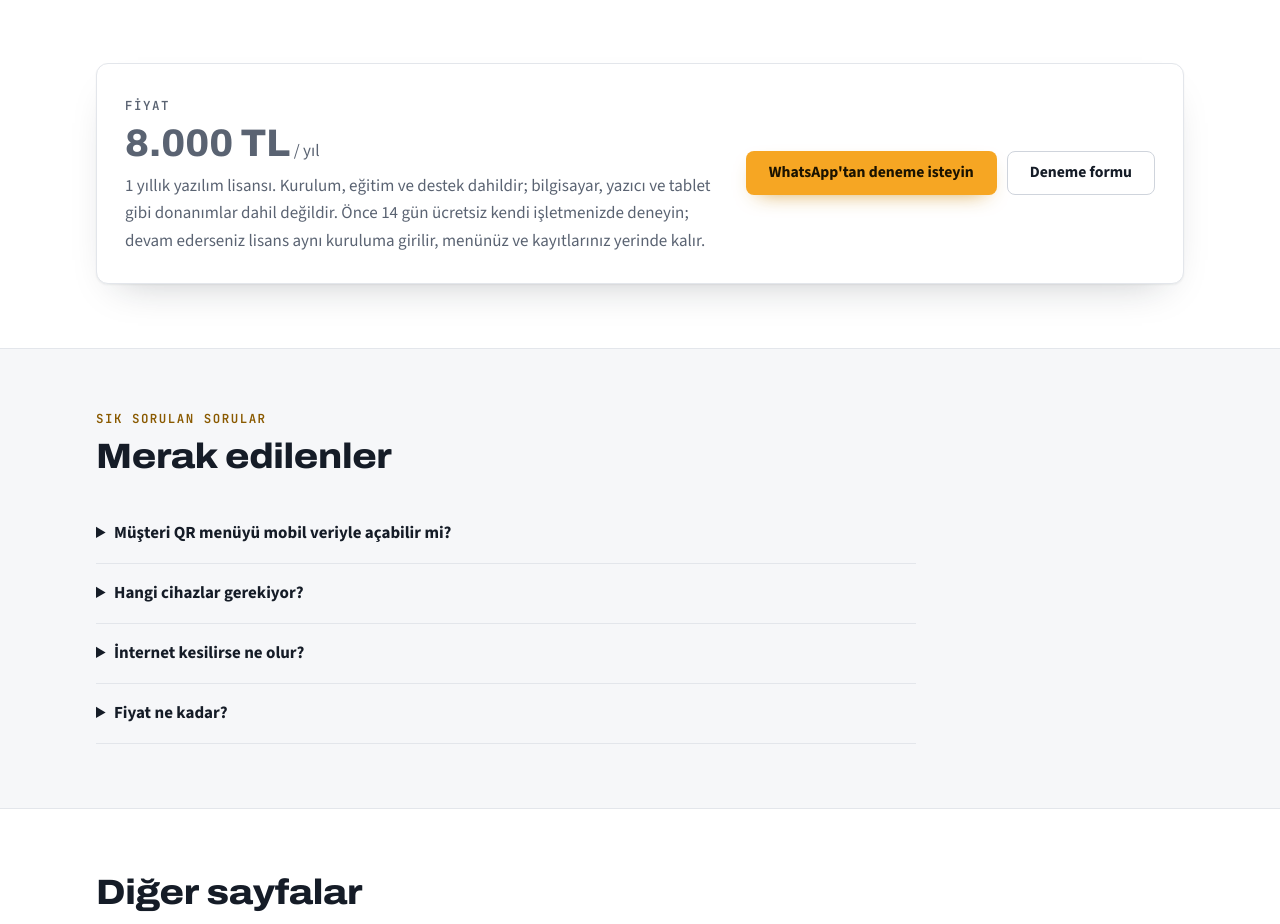
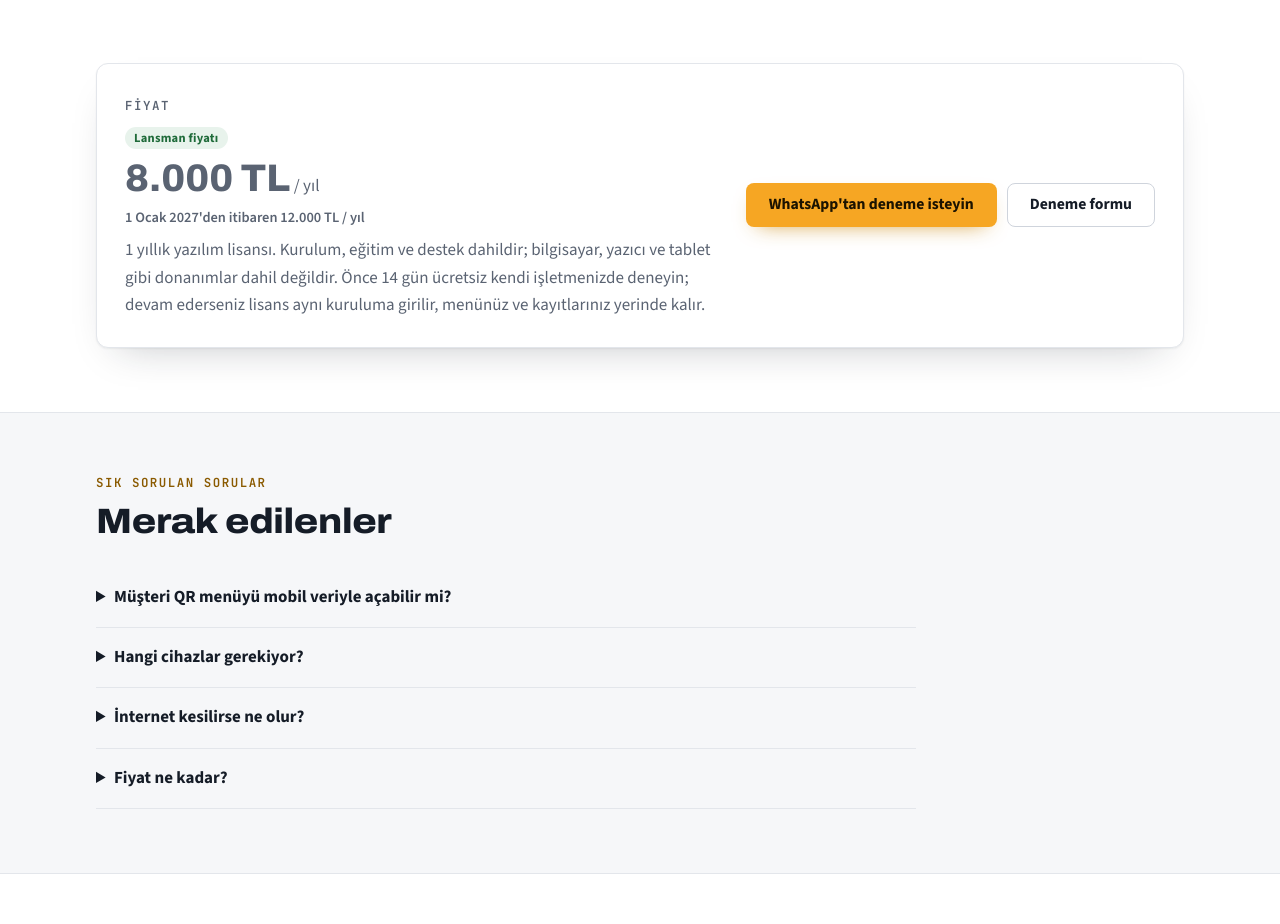
Before and after one commit to Xarquire/Xarquire.github.io, a plain HTML site: page smartmenu/qr-menu/index.html in a window 1280 px wide. Shown: the part 3460-4384 px from the top of the page. Drawn offline with Linux system fonts and the light colour scheme.

Commit message:
Site: adisyon paketinde lansman fiyatı rozeti ve 1 Ocak 2027 fiyat notu
Co-Authored-By: Claude Opus 5.5 <noreply@anthropic.com>
Claude-Session: https://claude.ai/code/session_01WDzNDLCVhqZjhv72RnkZKP

```diff
--- a/smartmenu/qr-menu/index.html
+++ b/smartmenu/qr-menu/index.html
@@ -178,7 +178,9 @@
       <div class="price">
         <div>
           <p class="eyebrow">Fiyat</p>
-          <p style="margin-top:12px"><b>8.000 TL</b> <span style="color:var(--muted)">/ yıl</span></p>
+          <p style="margin-top:12px"><span class="lansman">Lansman fiyatı</span></p>
+          <p style="margin-top:8px"><b>8.000 TL</b> <span style="color:var(--muted)">/ yıl</span></p>
+          <span class="sonra">1 Ocak 2027'den itibaren 12.000 TL / yıl</span>
           <p>1 yıllık yazılım lisansı. Kurulum, eğitim ve destek dahildir; bilgisayar, yazıcı ve tablet gibi donanımlar dahil değildir. Önce 14 gün ücretsiz kendi işletmenizde deneyin; devam ederseniz lisans aynı kuruluma girilir, menünüz ve kayıtlarınız yerinde kalır.</p>
         </div>
         <div class="cta">
--- a/smartmenu/sayfa.css
+++ b/smartmenu/sayfa.css
@@ -146,3 +146,7 @@ footer a:hover { text-decoration: underline; }
 button.btn { cursor: pointer; }
 button.btn:disabled { opacity: .5; cursor: not-allowed; }
 @media (max-width: 760px) { .kart-galeri { grid-template-columns: repeat(2, minmax(0, 1fr)); gap: 12px; padding: 12px; } }
+
+/* Lansman fiyatı */
+.lansman { display: inline-block; width: fit-content; justify-self: start; align-self: flex-start; background: #E8F3EC; color: #1F6B3A; font: 700 .78rem/1 var(--f-body, inherit); letter-spacing: .02em; padding: 5px 9px; border-radius: 999px; vertical-align: middle; }
+.sonra { display: block; color: var(--muted); font-size: .9rem; font-weight: 600; margin-top: 6px; }
```
Also changed, not shown: smartmenu/adisyon-programi/index.html (+3 -1 lines), smartmenu/cozumler/index.html (+2 -2 lines), smartmenu/index.html (+4 -0 lines), smartmenu/internetsiz-adisyon-programi/index.html (+3 -1 lines), smartmenu/manav-programi/index.html (+3 -1 lines), smartmenu/urunler/index.html (+2 -0 lines).
